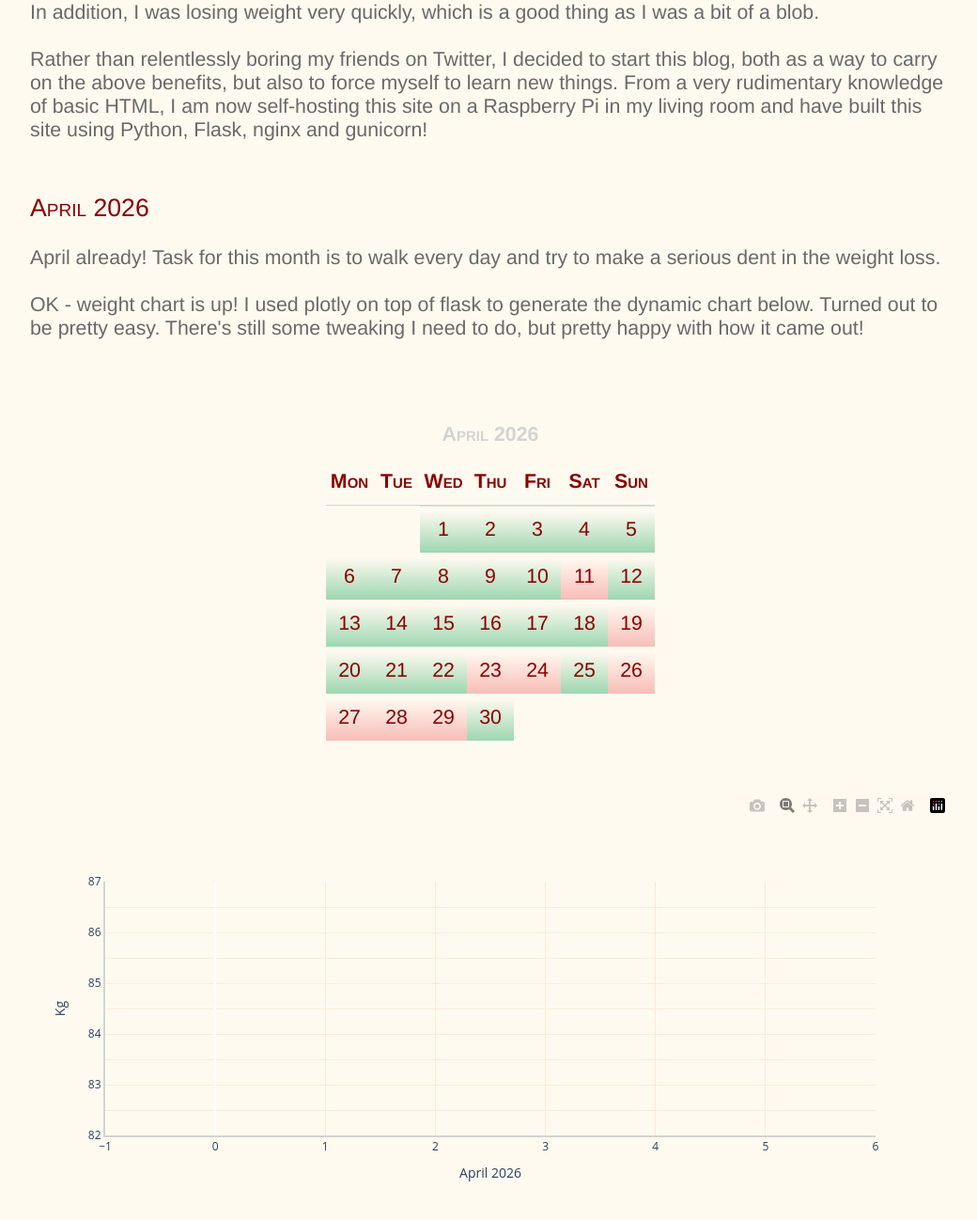
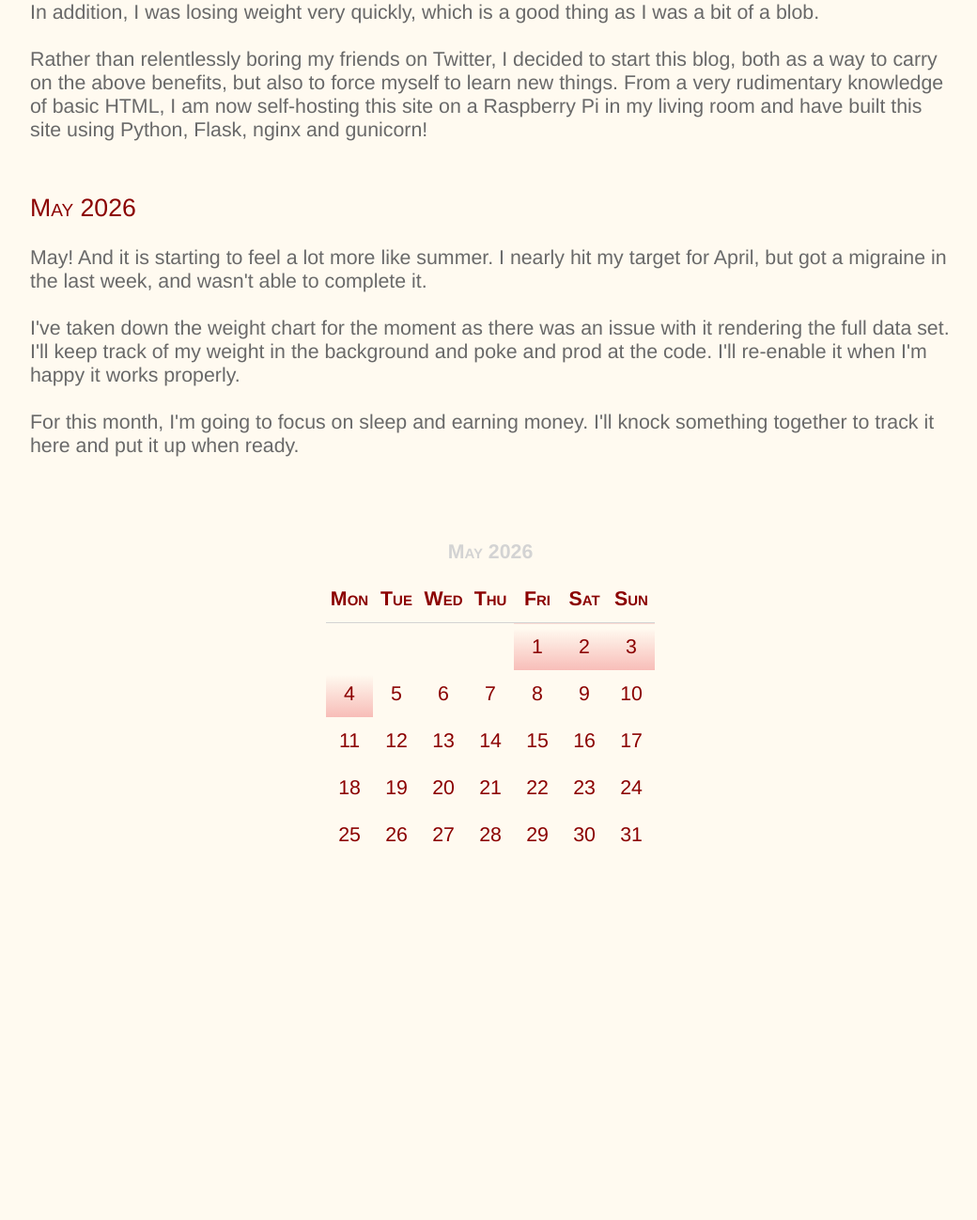
Before and after one commit to Five-Over-Three/StepsBlog, a Flask app: page / in a window 1280 px wide. Shown: the part 533-1831 px from the top of the page at 94% size, without its empty margins (168-1208 px from the left). After the commit the page ends 1429 px from the top, so only its background shows below. Run offline with Flask 3, Linux system fonts and the light colour scheme; some libraries are stand-ins or nearby versions.

Commit message:
Update for May

```diff
--- a/app.py
+++ b/app.py
@@ -27,7 +27,7 @@
 #calendar data
 col_names = [['year', 'month', 'day', 'steps', 'distance', 'pushups', 'situps', 'squats', 'weight', 'comment']]
 date_format = '%Y-%m-%d'
-calMonth = 4
+calMonth = 5
 calYear = 2026
 myCal = calendar.Calendar()
 myMonth = myCal.monthdayscalendar(calYear, calMonth)
@@ -35,31 +35,31 @@
 days_in_month = calendar.monthrange(calYear, calMonth)[1]
 
 #weight data
-target_weight_start = 86.0
-target_weight_tick = 0.07
-target_weight = pd.Series([round(target_weight_start - x * target_weight_tick, 2) for x in range(days_in_month)], index=[x for x in range(1, days_in_month + 1)])
+# target_weight_start = 86.0
+# target_weight_tick = 0.07
+# target_weight = pd.Series([round(target_weight_start - x * target_weight_tick, 2) for x in range(days_in_month)], index=[x for x in range(1, days_in_month + 1)])
 
 #prebuild chart stuffs where possible
-yaxis = {
-            'linewidth':2,
-            'showline':True,
-            'linecolor':'lightgrey',
-            'gridcolor':'antiquewhite',
-            'range':[math.floor(target_weight_start - days_in_month * target_weight_tick) - 1, math.ceil(target_weight_start) + 1],
-            'dtick':0.5,
-            'ticklabelstep':2,
-            'title':{'text':'Kg'}
-}
-xaxis = {
-            'linewidth':2,
-            'showline':True,
-            'linecolor':'lightgrey',
-            'gridcolor':'antiquewhite',
-            'dtick':1,
-            'title':{'text':monthName + " " + str(calYear)}
-}
-layout = {'plot_bgcolor': 'floralwhite', 'paper_bgcolor': 'floralwhite', 'xaxis': xaxis, 'yaxis': yaxis}
-target_weight_chart = pgo.Scatter(x=target_weight.index, y=target_weight, line={'width':1, 'color':'darkgrey'}, name='Target weight')
+# yaxis = {
+#             'linewidth':2,
+#             'showline':True,
+#             'linecolor':'lightgrey',
+#             'gridcolor':'antiquewhite',
+#             'range':[math.floor(target_weight_start - days_in_month * target_weight_tick) - 1, math.ceil(target_weight_start) + 1],
+#             'dtick':0.5,
+#             'ticklabelstep':2,
+#             'title':{'text':'Kg'}
+# }
+# xaxis = {
+#             'linewidth':2,
+#             'showline':True,
+#             'linecolor':'lightgrey',
+#             'gridcolor':'antiquewhite',
+#             'dtick':1,
+#             'title':{'text':monthName + " " + str(calYear)}
+# }
+# layout = {'plot_bgcolor': 'floralwhite', 'paper_bgcolor': 'floralwhite', 'xaxis': xaxis, 'yaxis': yaxis}
+# target_weight_chart = pgo.Scatter(x=target_weight.index, y=target_weight, line={'width':1, 'color':'darkgrey'}, name='Target weight')
 
 @app.route('/')
 def blog():
@@ -68,21 +68,21 @@
     link_data = dict(zip(steps_data.loc[steps_data['month'] == calMonth, 'day'], steps_data.loc[steps_data['month'] == calMonth, 'steps']))
 
     #get weight data
-    weight_index = steps_data.loc[(steps_data['year'] == 2026) & (steps_data['month'] == 4), 'day']
-    weight_data = steps_data.loc[(steps_data['year'] == 2026) & (steps_data['month'] == 4), 'weight']
-    actual_weight = pd.Series(weight_data)
-    actual_weight.index = weight_index
+    # weight_index = steps_data.loc[(steps_data['year'] == 2026) & (steps_data['month'] == 4), 'day']
+    # weight_data = steps_data.loc[(steps_data['year'] == 2026) & (steps_data['month'] == 4), 'weight']
+    # actual_weight = pd.Series(weight_data)
+    # actual_weight.index = weight_index
 
     #build chart
-    actual_weight_chart = pgo.Scatter(x=actual_weight.index, y=actual_weight, line={'shape':'spline', 'width':3, 'color':'darkred'}, mode='lines', name='Actual weight')
-    chart = pgo.Figure([target_weight_chart, actual_weight_chart], layout=layout)
-    input_template = 'templates/pre_chart.html'
-    output_template = 'templates/chart.html'
-    chart_data = {'chart': pio.to_html(chart, include_plotlyjs='cdn', full_html=False, div_id='weight_chart')}
-    with open(output_template, 'w', encoding='utf-8') as output_file:
-        with open(input_template) as input_file:
-             j2_template = Template(input_file.read())
-             output_file.write(j2_template.render(chart_data))
+    # actual_weight_chart = pgo.Scatter(x=actual_weight.index, y=actual_weight, line={'shape':'spline', 'width':3, 'color':'darkred'}, mode='lines', name='Actual weight')
+    # chart = pgo.Figure([target_weight_chart, actual_weight_chart], layout=layout)
+    # input_template = 'templates/pre_chart.html'
+    # output_template = 'templates/chart.html'
+    # chart_data = {'chart': pio.to_html(chart, include_plotlyjs='cdn', full_html=False, div_id='weight_chart')}
+    # with open(output_template, 'w', encoding='utf-8') as output_file:
+    #     with open(input_template) as input_file:
+    #          j2_template = Template(input_file.read())
+    #          output_file.write(j2_template.render(chart_data))
 
     return render_template('index.html', monthName=monthName, calMonth=calMonth, calYear=calYear, myMonth=myMonth, link_data=link_data)
 
--- a/templates/index.html
+++ b/templates/index.html
@@ -21,9 +21,10 @@
         <p>Rather than relentlessly boring my friends on Twitter, I decided to start this blog, both as a way to carry on the above benefits, but also to force myself to learn new things. From a very rudimentary knowledge of basic HTML, I am now self-hosting this site on a Raspberry Pi in my living room and have built this site using Python, Flask, nginx and gunicorn!</p><br />
     </div>
     <div id="challenge">
-        <h3>April 2026</h3><br />
-        <p>April already! Task for this month is to walk every day and try to make a serious dent in the weight loss.</p><br />
-        <p>OK - weight chart is up! I used plotly on top of flask to generate the dynamic chart below. Turned out to be pretty easy. There's still some tweaking I need to do, but pretty happy with how it came out!</p><br/>
+        <h3>May 2026</h3><br />
+        <p>May! And it is starting to feel a lot more like summer. I nearly hit my target for April, but got a migraine in the last week, and wasn't able to complete it.</p><br />
+        <p>I've taken down the weight chart for the moment as there was an issue with it rendering the full data set. I'll keep track of my weight in the background and poke and prod at the code. I'll re-enable it when I'm happy it works properly.</p><br />
+        <p>For this month, I'm going to focus on sleep and earning money. I'll knock something together to track it here and put it up when ready.</p><br />
         <div id="calendarcontainer">
             <table>
                 <tr>
@@ -66,7 +67,6 @@
                 {% endfor %}
             </table>
         </div>
-        {% include 'chart.html' %}
     </div>
 </article>
 {% endblock main %}
```
